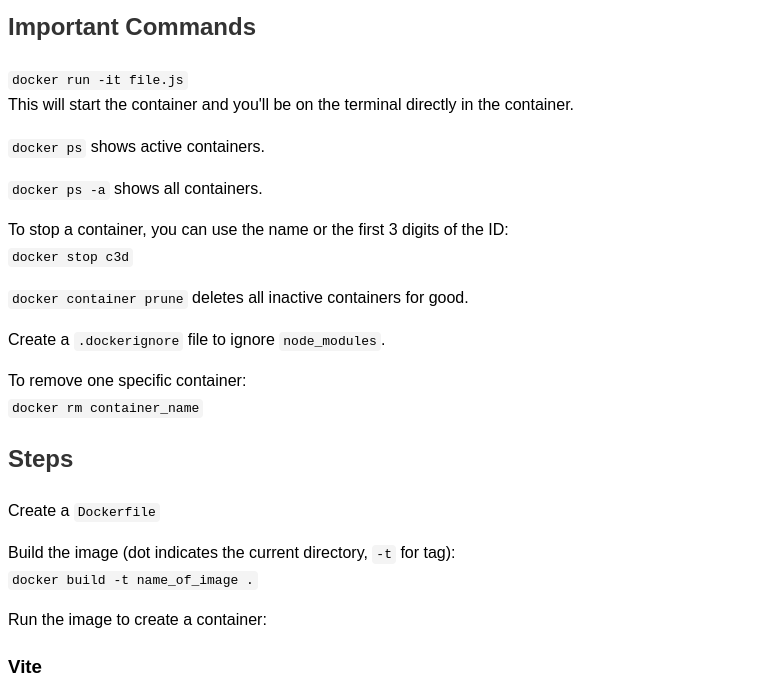
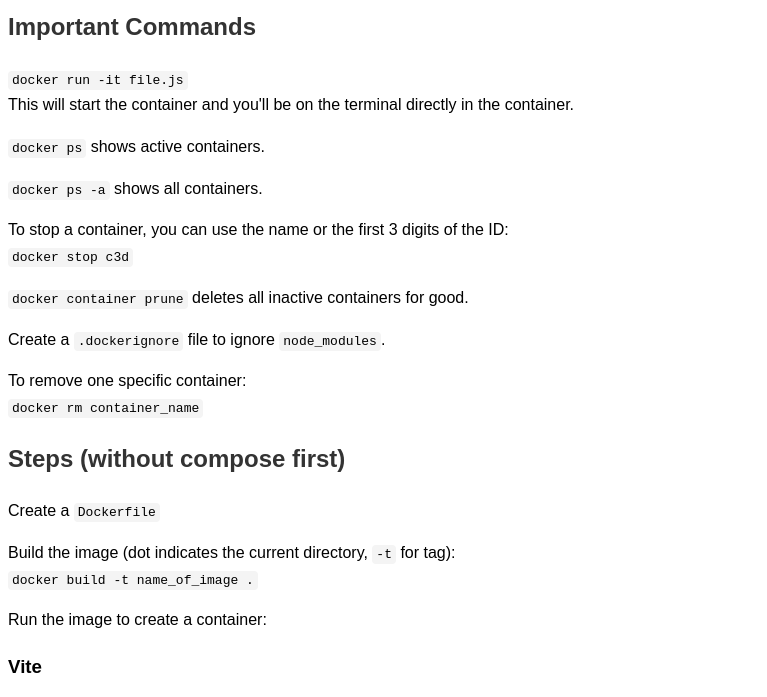
Before and after one commit to pabllot/docker_tutorial, a plain HTML site: page index.html in a window 1280 px wide. Shown: the part 86-783 px from the top of the page, without its empty margins (0-767 px from the left). Drawn offline with Linux system fonts and the light colour scheme.

Commit message:
Update index.html

```diff
--- a/index.html
+++ b/index.html
@@ -44,7 +44,7 @@
       <code>docker rm container_name</code>
     </p>
 
-    <h2 class="section-title">Steps</h2>
+    <h2 class="section-title">Steps (without compose first) </h2>
     <p>Create a <code>Dockerfile</code></p>
     <p>
       Build the image (dot indicates the current directory, <code>-t</code> for tag):<br />
```
